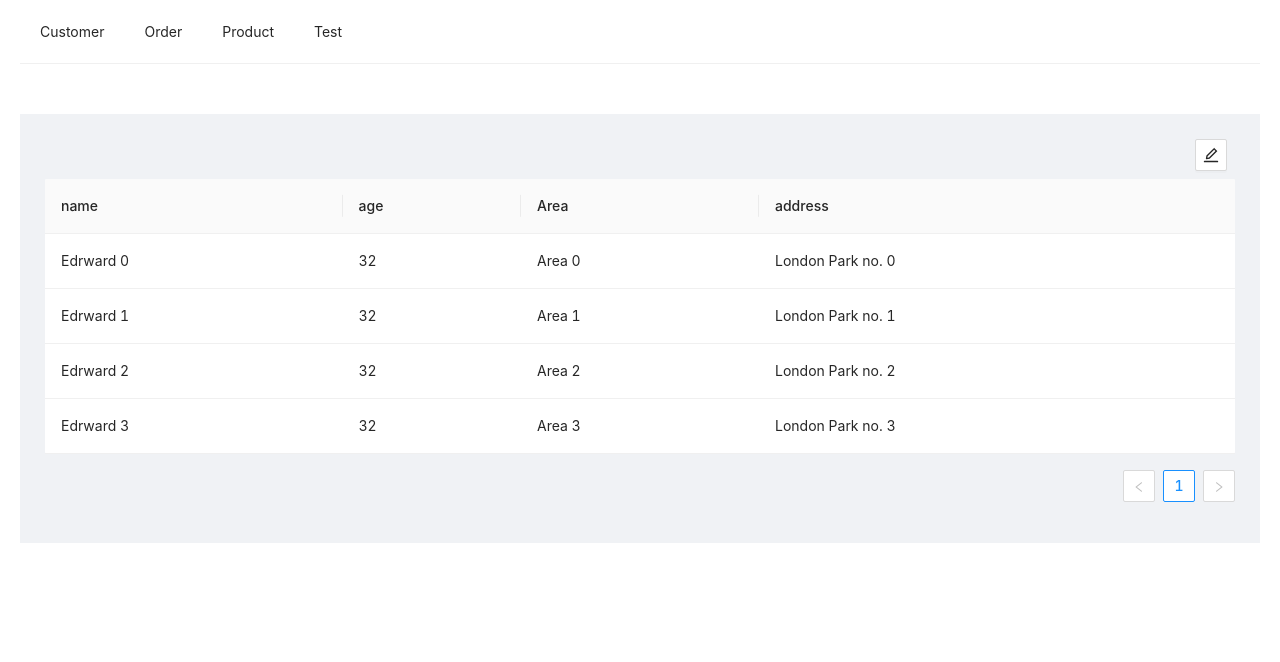
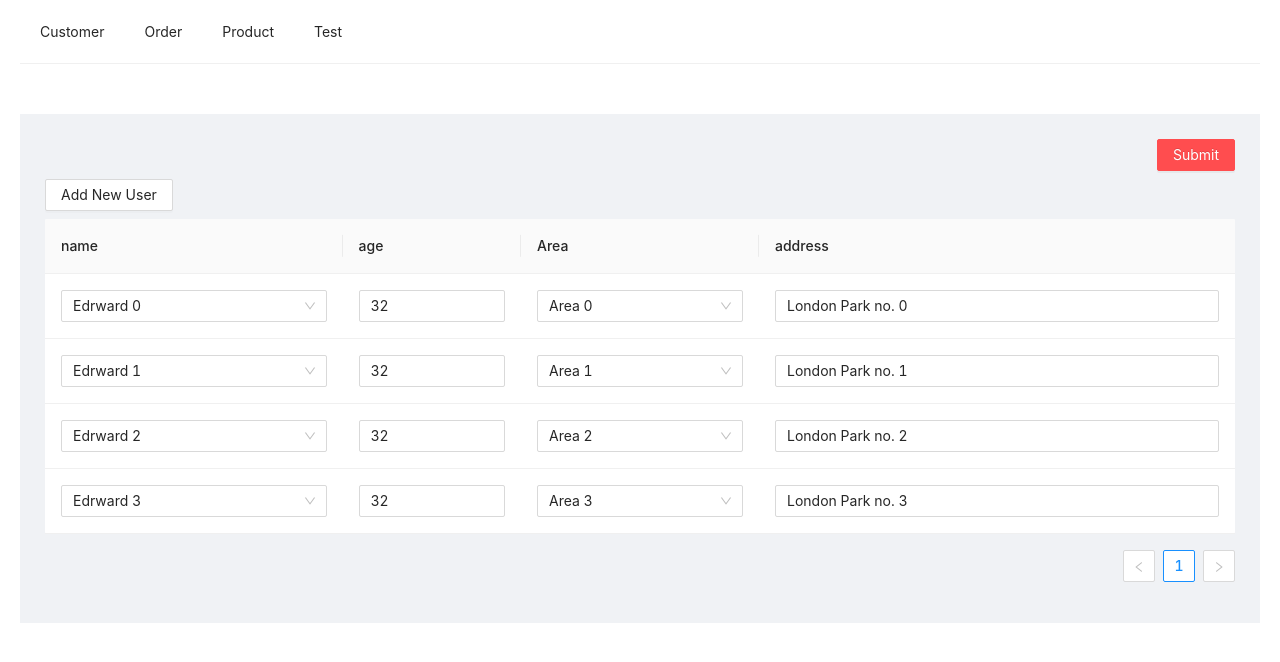
Before and after one commit to minhlezz/customer-management, a React (Create React App) app: page /test in a window 1280 px wide. Shown: the top 662 px of the page. Built offline with nearby package versions, Linux system fonts and the light colour scheme.

Commit message:
editable recustomed

```diff
--- a/src/components/UI/EditableCell.js
+++ b/src/components/UI/EditableCell.js
@@ -1,8 +1,7 @@
-import React, { useState } from "react";
+import React, { useEffect, useRef, useState } from "react";
 import { Form, Input, Select } from "antd";
 
 const EditableCell = ({
-  editing,
   dataIndex,
   title,
   valueType,
@@ -10,24 +9,44 @@ const EditableCell = ({
   index,
   children,
   options,
-  onSelectChange,
+  onChange,
   valueChange,
+  handleSave,
+  editable,
   form,
   ...restProps
 }) => {
 
+  const save = async () => {
+    try {
+      const values = await form.validateFields();
+      const updateRecord = values[record.key];
+      handleSave({...values, updatedRecord: {
+        ...updateRecord,
+        key: record.key
+      }});
+    } catch (errInfo) {
+      console.log("Save failed:", errInfo);
+    }
+  };
 
   const handleChange = (value) => {
-    onSelectChange({ value, form, record });
+    onChange({ value, form, record });
   };
 
-  const selectComponent = <Select onChange={handleChange} options={options} />;
 
-  const inputComponent = <Input />;
+  const selectComponent = (
+    <Select
+      onChange={handleChange}
+      options={options}
+      onBlur={save}
+    />
+  );
+  const inputComponent = <Input onPressEnter={save} onBlur={save} />;
 
   let childNode;
 
-  if (editing) {
+  if (editable) {
     switch (valueType) {
       case "select":
         childNode = selectComponent;
@@ -38,11 +57,13 @@ const EditableCell = ({
     }
   }
 
+  const keyString = record.key.toString();
+
   return (
     <td {...restProps}>
-      {editing ? (
+      {editable ? (
         <Form.Item
-          name={[record.key,dataIndex]}
+          name={[keyString, dataIndex]}
           style={{
             margin: 0,
           }}
--- a/src/components/UI/EditableTable.js
+++ b/src/components/UI/EditableTable.js
@@ -1,126 +1,60 @@
-import React, { useState } from "react";
+import React, { useEffect, useState } from "react";
 import { Button, Form, Popconfirm, Table, Typography } from "antd";
-import { EditOutlined } from "@ant-design/icons";
-import { convertToArrayObj } from "../../utils/utils";
+import { generateKey } from "../../utils/utils";
 
-const EditableTable = ({ columns, dataSource, components, editable }) => {
-  const { editableRowKeys, updateRowKeys, type } = editable;
+const EditableTable = ({
+  columns,
+  dataSource,
+  components,
+  addRow,
+  children,
+  childRef,
+  onFinishFormSubmit
+}) => {
+  const { title } = addRow;
   const [form] = Form.useForm();
+  const [data, setData] = useState(() => dataSource);
 
-  const [data, setData] = useState(dataSource);
-  const [toggle, setToggle] = useState(false);
-  const [editingKey, setEditingKey] = useState("");
+  const onFillValuesFormTable = () => {
+    const newObj = data.reduce((acc, curr) => {
+      acc[curr.key] = curr;
+      return acc;
+    }, {});
+    form.setFieldsValue(newObj);
+  };
 
-  const singleIsEditing = (record) => record.key === editingKey;
+  const onFinish = (value) => {
+    onFinishFormSubmit(data);
+  };
 
-  const isEditing = (record) => {
-    for (let key of editableRowKeys) {
-      if (record.key.toString() === key.toString()) {
-        return true;
-      }
+  useEffect(() => {
+    onFillValuesFormTable();
+  }, []);
+
+  const addHandler = () => {
+    const newData = [...data];
+    const key = generateKey(data);
+    if (key) {
+      setData([
+        ...newData,
+        {
+          key: key.toString(),
+        },
+      ]);
     }
   };
 
-  const fillValuesForm = (rowKeys) => {
-    let newObj = {};
-    for (let key in rowKeys) {
-      const isRowData = data.filter((item) => item.key === rowKeys[key])[0];
-      if (isRowData) {
-        newObj = {
-          ...newObj,
-          [rowKeys[key]]: isRowData,
-        };
-      }
-    }
-    form.setFieldsValue(newObj);
-  };
-  const onSingleEdit = (record) => {
-    form.setFieldsValue({
-      [record.key]: {
-        ...record,
-      },
-    });
-    setEditingKey(record.key);
+  const saveHandler = (row) => {
+    const { updatedRecord } = row;
+    console.log("row:", row);
+    const newData = [...data];
+    const index = newData.findIndex((item) => updatedRecord.key === item.key);
+    const item = newData[index];
+    newData.splice(index, 1, { ...item, ...updatedRecord });
+    setData(newData);
   };
 
-  const onSingleSave = async (key) => {
-    try {
-      const isRow = await form.validateFields();
-      const row = isRow[key];
-
-      const newData = [...data];
-      const index = newData.findIndex((item) => key === item.key);
-
-      if (index > -1) {
-        const item = newData[index];
-        console.log(item);
-        newData.splice(index, 1, { ...item, ...row });
-        setData(newData);
-        setEditingKey("");
-      } else {
-        newData.push(row);
-        setData(newData);
-        setEditingKey("");
-      }
-    } catch (errInfo) {
-      console.log("Validate Failed:", errInfo);
-    }
-  };
-
-  const onEdit = () => {
-    const rowKeys = dataSource.map((item) => item.key);
-    updateRowKeys(rowKeys);
-    fillValuesForm(rowKeys);
-    setToggle(true);
-  };
-
-  const saveHandler = async () => {
-    await form.validateFields();
-    const formValues = form.getFieldsValue();
-    const formArrayValues = convertToArrayObj(formValues);
-    setData(formArrayValues);
-    updateRowKeys([]);
-    setToggle(false);
-  };
-
-  const onCancel = () => {
-    updateRowKeys([]);
-  };
-
-  const operation = {
-    title: "operation",
-    dataIndex: "operation",
-    render: (_, record) => {
-      const editable = singleIsEditing(record);
-      return editable ? (
-        <span>
-          <Typography.Link
-            onClick={() => onSingleSave(record.key)}
-            style={{
-              marginRight: 8,
-            }}
-          >
-            Save
-          </Typography.Link>
-          <Popconfirm title="Sure to cancel?" onConfirm={onCancel}>
-            <a>Cancel</a>
-          </Popconfirm>
-        </span>
-      ) : (
-        <Typography.Link
-          disabled={editingKey !== ""}
-          onClick={() => onSingleEdit(record)}
-        >
-          Edit
-        </Typography.Link>
-      );
-    },
-  };
-
-  const singleEditColumns = [...columns, operation];
-  const isColumns = type === "single" ? singleEditColumns : columns;
-
-  const mergedColumns = isColumns.map((col) => {
+  const mergedColumns = columns.map((col) => {
     if (!col.editable) {
       return col;
     }
@@ -132,39 +66,24 @@ const EditableTable = ({ columns, dataSource, components, editable }) => {
         valueType: col.valueType,
         dataIndex: col.dataIndex,
         title: col.title,
+        handleSave: saveHandler,
         form,
         options: col.options,
         valueChange: col.valueChange,
-        onSelectChange: col.onSelectChange,
-        editing:
-          type === "single" ? singleIsEditing(record) : isEditing(record),
+        onChange: col.onChange,
+        editable: col.editable,
       }),
     };
   });
 
-  const ButtonMultipleEdit = () => {
-    return (
-      <div className="dflex justify-end" style={{ marginBottom: "8px" }}>
-        {!toggle && (
-          <Button
-            icon={<EditOutlined />}
-            size="middle"
-            onClick={onEdit}
-            style={{ marginRight: "8px" }}
-          />
-        )}
-        {toggle && (
-          <Button size="middle" type="primary" onClick={saveHandler}>
-            Save
-          </Button>
-        )}
-      </div>
-    );
-  };
-
   return (
-    <Form form={form} component={false}>
-      {type === "multiple" && <ButtonMultipleEdit />}
+    <Form form={form} component={false} ref={childRef} onFinish={onFinish}>
+      {children}
+      {addRow && (
+        <div style={{ margin: "8px 0" }}>
+          <Button onClick={addHandler}>{title}</Button>
+        </div>
+      )}
       <Table
         components={components}
         columns={mergedColumns}
--- a/src/pages/Test.js
+++ b/src/pages/Test.js
@@ -1,22 +1,24 @@
-import React, { useState } from "react";
+import { Button } from "antd";
+import React, { useRef } from "react";
 import EditableCell from "../components/UI/EditableCell";
 import EditableTable from "../components/UI/EditableTable";
+import { generateKey } from "../utils/utils";
 
 const selectOption = [
   { label: "lucy", value: "lucy" },
   { label: "david", value: "david" },
   { label: "rose", value: "rose" },
 ];
-const areaOptions =[
+const areaOptions = [
   { label: "BH", value: "BH" },
   { label: "Q1", value: "Q1" },
   { label: "BT", value: "BT" },
-]
+];
 
 const originData = [];
 for (let i = 0; i < 4; i++) {
   originData.push({
-    key: i.toString()*Math.floor(Math.random()*1000),
+    key: generateKey(originData),
     name: `Edrward ${i}`,
     age: 32,
     area: `Area ${i}`,
@@ -25,29 +27,30 @@ for (let i = 0; i < 4; i++) {
 }
 
 const Test = () => {
-  const [editableRowKeys, setEditableRowKeys] = useState(() => []);
-
+  const childRef = useRef(null);
   const selectChangeHandler = ({ value, form, record }) => {
-    if (value === "lucy") {
-      form.setFieldsValue({
-          [record.key] : {
-            name: value,
-            age: 40
-          }
-      });
-    }
+    console.log(value);
   };
-
 
   const areaSelectHandler = ({ value, form, record }) => {
     console.log(record);
     if (value === "BH") {
       form.setFieldsValue({
-          [record.key] : {
-            address: "30 jump street"
-          }
+        [record.key]: {
+          area: value,
+          address: "30 jump street",
+        },
       });
     }
+  };
+
+  const onFinishFormSubmit = (values) => {
+    console.log(values);
+  };
+
+  const onSubmit = async () => {
+    await childRef.current.validateFields();
+    childRef.current.submit();
   };
 
   const components = {
@@ -64,7 +67,7 @@ const Test = () => {
       valueType: "select",
       editable: true,
       options: selectOption,
-      onSelectChange: ({ value, form, record }) => {
+      onChange: ({ value, form, record }) => {
         selectChangeHandler({ value, form, record });
       },
     },
@@ -81,7 +84,7 @@ const Test = () => {
       valueType: "select",
       editable: true,
       options: areaOptions,
-      onSelectChange: ({ value, form, record }) => {
+      onChange: ({ value, form, record }) => {
         areaSelectHandler({ value, form, record });
       },
     },
@@ -94,21 +97,22 @@ const Test = () => {
     },
   ];
 
-
-
   return (
     <div className="margin-25">
-
       <EditableTable
+        childRef={childRef}
         columns={columns}
         dataSource={originData}
         components={components}
-        editable={{
-          type: "multiple",
-          editableRowKeys,
-          updateRowKeys: setEditableRowKeys,
+        onFinishFormSubmit={onFinishFormSubmit}
+        addRow={{
+          title: "Add New User",
         }}
-      />
+      >
+        <div className="dflex justify-end">
+          <Button onClick={onSubmit} danger type="primary">Submit</Button>
+        </div>
+      </EditableTable>
     </div>
   );
 };
--- a/src/utils/utils.js
+++ b/src/utils/utils.js
@@ -14,3 +14,15 @@ export const convertToArrayObj = (obj) => {
   }
   return result;
 };
+
+export const generateKey = (values) => {
+  const length = values.length;
+  const generatedKey = length + Math.floor(Math.random()*1000);
+  for(let i in values) {
+    if(values[i].key === generatedKey) {
+      generateKey(values)
+    }
+  }
+
+  return generatedKey;
+}
```
Also changed, not shown: src/components/UI/EditableRow.js (deleted, +0 -17 lines).
